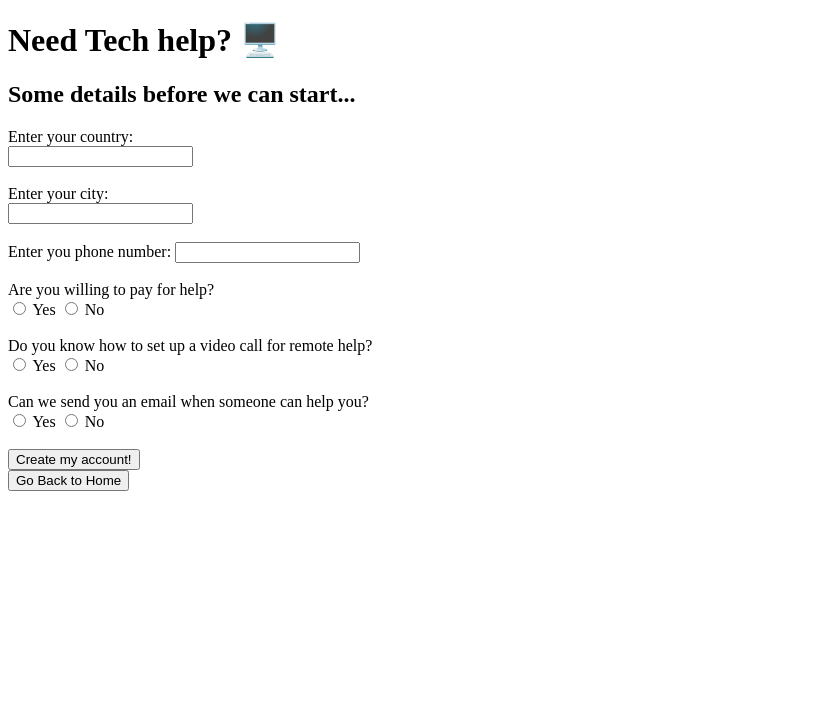
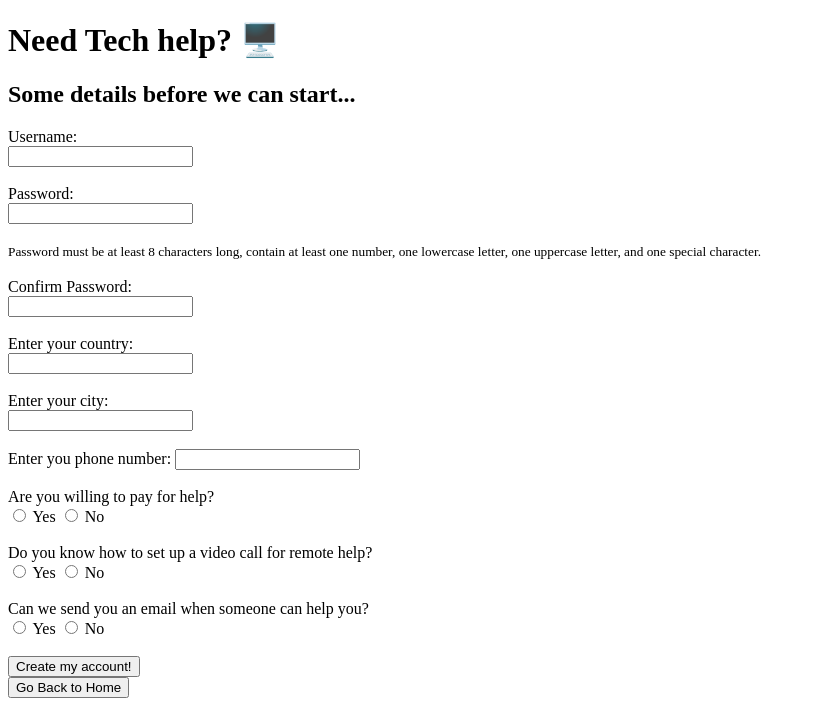
Before and after one commit to Rotemkal/TechBuddy, a Flask app: page /request-help in a window 1280 px wide. Shown: the top 717 px of the page, without its empty margins (0-816 px from the left). Run offline with Flask 3, Linux system fonts and the light colour scheme.

Commit message:
Added a username and password for sign up

```diff
--- a/static/js/script.js
+++ b/static/js/script.js
@@ -22,9 +22,14 @@ function preferred_video_way(){
 
 function validateForm() {
     const email = document.getElementById("email").value;
+
     const phone_number = document.getElementById("phone_number").value;
     const valid_form_number1 = /^\+[0-9]{10}$/;
     const valid_form_number2 = /^[0-9]{10}$/;
+
+    const password = document.getElementById("password").value;
+    const confirm_password = document.getElementById("confirm_password").value;
+    const password_pattern= /(?=.*\d)(?=.*[a-z])(?=.*[A-Z])(?=.*[!@#$%^&*()_+={}[\]:;,.<>?/-]).{8,}/;
 
     if (document.getElementById("yes_email").checked) {
 
@@ -39,6 +44,16 @@ function validateForm() {
         return false;
     }
 
+    if (password != confirm_password) {
+        alert("passwords do not match! try again.");
+        return false;
+    }
+
+    if (!password_pattern.test(password)) {
+        alert("Please enter a valid password");
+        return false;
+    }
+
     return true;
 }
 
--- a/templates/home.html
+++ b/templates/home.html
@@ -1,5 +1,5 @@
 <!DOCTYPE html>
-<html>
+<html lang="en">
 <head>
     <title>Welcome to TechBuddy</title> <!-- The title displayed on the browser tab -->
 </head>
--- a/templates/request_help.html
+++ b/templates/request_help.html
@@ -1,6 +1,7 @@
 <!DOCTYPE html>
-<html>
+<html lang="en">
     <head>
+        <meta charset="UTF-8">
         <script src="{{ url_for('static', filename='js/script.js') }}" defer></script>
         <title>Request Help - TechBuddy</title>
     </head>
@@ -8,6 +9,16 @@
         <h1>Need Tech help? 🖥️</h1>
         <h2>Some details before we can start...</h2>
         <form action="/submit-request" method="post" onsubmit="return validateForm()">
+
+        <label for="username">Username:</label><br>
+        <input type="text" name="username" id="username" required><br><br>
+
+        <label for="password">Password:</label><br>
+        <input type="password" name="password" id="password" required><br><br>
+        <small>Password must be at least 8 characters long, contain at least one number, one lowercase letter, one uppercase letter, and one special character.</small><br><br>
+
+        <label for="confirm_password">Confirm Password:</label><br>
+        <input type="password" name="confirm_password" id="confirm_password" required><br><br>
 
         <label for="country"> Enter your country:</label><br>
         <input type="text" name="country" id="country" ><br><br>
```
